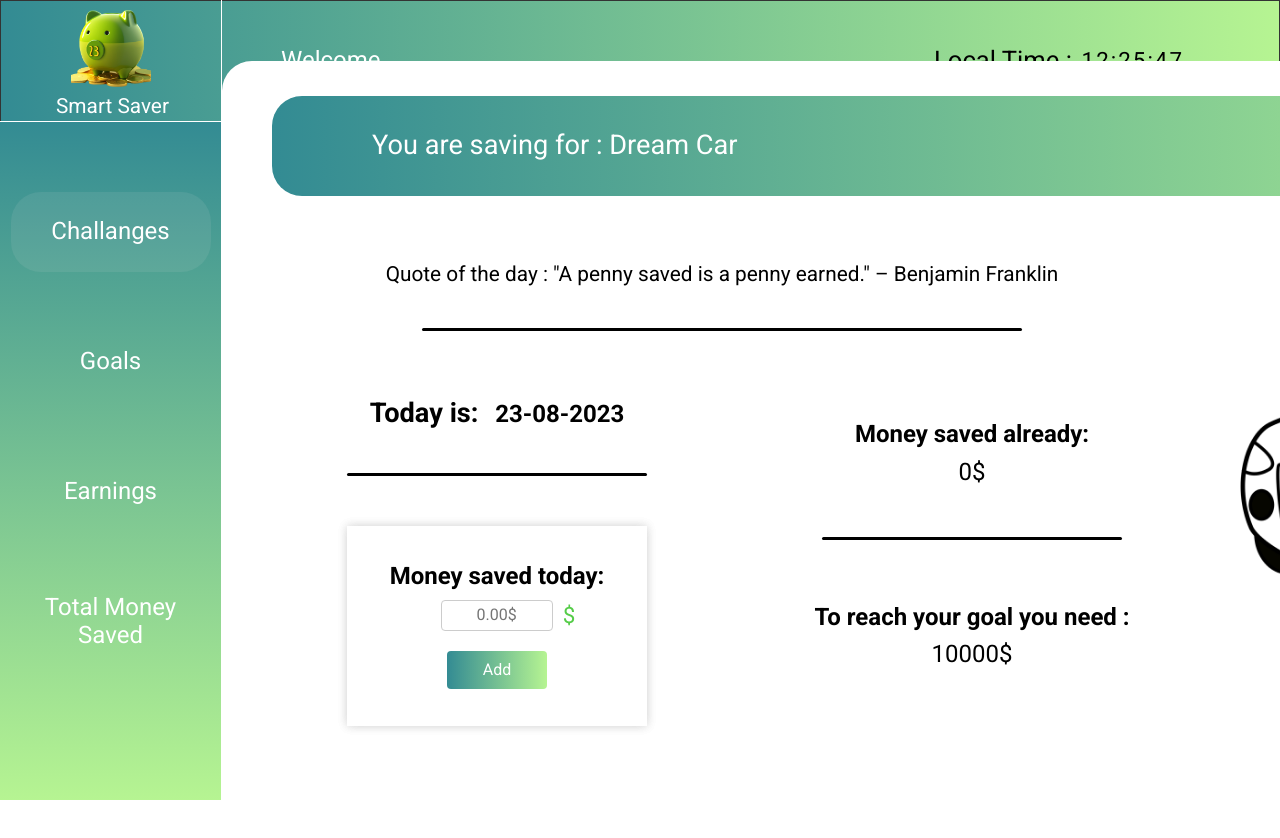
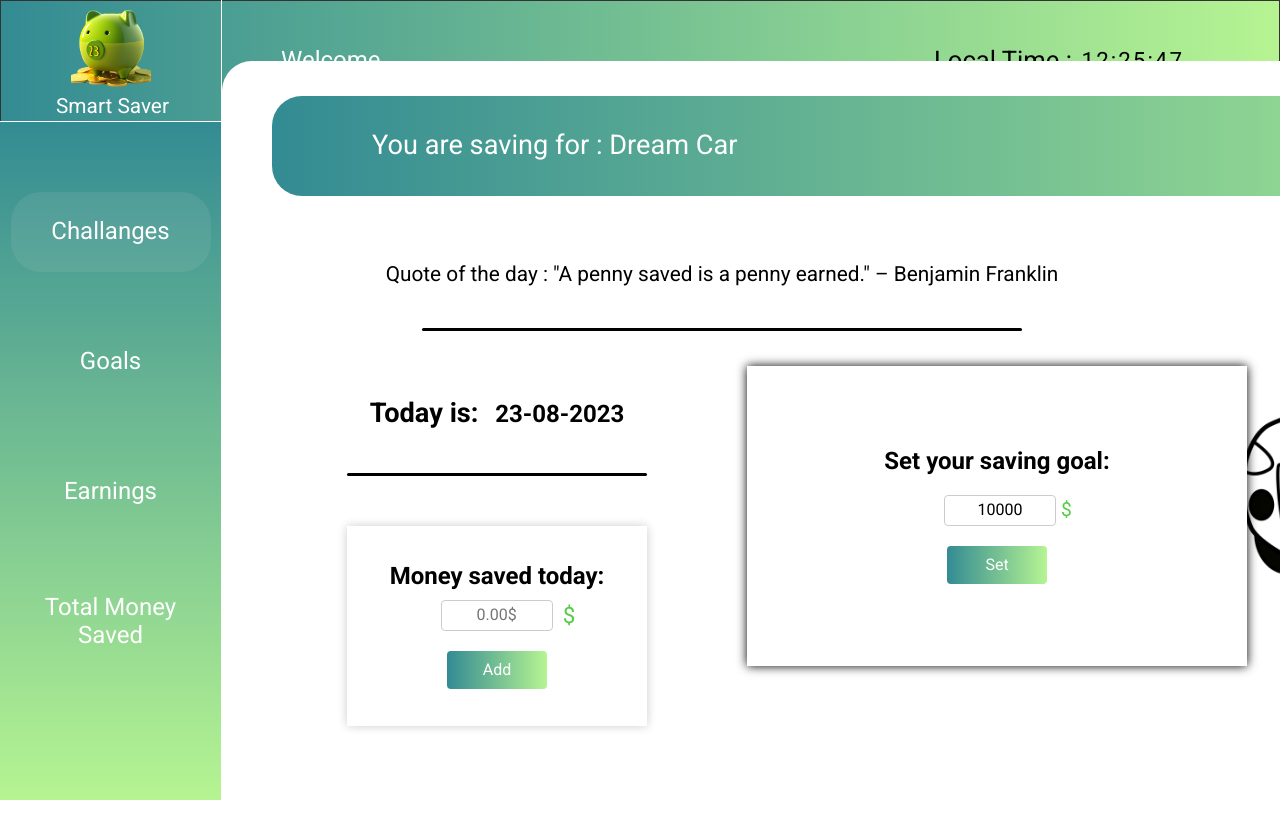
Before and after one commit to KenooG/Savings, a React (Vite) app: page /site in a window 1280 px wide. Shown: the top 838 px of the page. Built offline with nearby package versions, Linux system fonts and the light colour scheme; no server answers.

Commit message:
takie troche dzialajace input_value

```diff
--- a/sites/components/SiteComponents/UnderHeaderComponents/Challanges.jsx
+++ b/sites/components/SiteComponents/UnderHeaderComponents/Challanges.jsx
@@ -2,11 +2,13 @@ import React, {useEffect, useState} from 'react';
 import CurrentDate from './CurrentDate';
 import RandomQuote from "./RandomQuote.jsx";
 import axios from "axios";
+import Target from "./Target.jsx";
 
 
 
 const Challanges = () => {
-
+    const [isTargetSet, setIsTargetSet] = useState(false);
+    const [targetValue, setTargetValue] = useState(10000);
     const [totalValue, setTotalValue] = useState(0);
     const [value, SetValue] = useState(0);
     const [inputValue, setInputValue] = useState('');
@@ -86,16 +88,16 @@ const Challanges = () => {
 
 
 
-    const targetValue = 10000;
+
     const remainingValue = targetValue - value;
-    const percentageSaved = ((value / targetValue) * 100).toFixed(2);
+    const percentageSaved = targetValue !== 0 ? ((value / targetValue) * 100).toFixed(2) : 0;
     const minHeight = 10;
     const maxHeight = 83;
     const calculatedHeight = minHeight + (maxHeight - minHeight) * (percentageSaved / 100);
 
     return (
             <>
-
+                {(percentageSaved == 0 || targetValue == 0) && <Target percentageSaved={percentageSaved} targetValue={targetValue} setTargetValue={setTargetValue} />}
                 <div className="Challange_Des">
                     <p className="SavingGoal1">You are saving for : Dream Car</p>
                     <div className="SavingGoal2">
--- a/sites/components/SiteComponents/UnderHeaderComponents/Target.jsx
+++ b/sites/components/SiteComponents/UnderHeaderComponents/Target.jsx
@@ -1,19 +1,70 @@
-import React, {useEffect, useState} from 'react';
-import CurrentDate from './CurrentDate';
-import RandomQuote from "./RandomQuote.jsx";
+import React, { useState, useEffect } from 'react';
 import axios from "axios";
 
+const Target = ({ percentageSaved, targetValue, setTargetValue }) => {
+
+    const [isTargetSet, setIsTargetSet] = useState(false);
 
 
-const Target = () => {
+    useEffect(() => {
+        const fetchTargetValue = async () => {
+            const userId = localStorage.getItem('userId');
+            try {
+                const response = await axios.get(`http://localhost:8000/target/${userId}`);
+                const numericTargetValue = parseFloat(response.data.target_value); // Konwersja na liczbę
+                setTargetValue(numericTargetValue); // Aktualizacja targetValue w komponencie Challanges
+            } catch (error) {
+                console.error('Błąd podczas pobierania wartości docelowej z serwera:', error);
+            }
+        };
+
+        fetchTargetValue();
+    }, [setTargetValue]);
 
 
 
 
+    const handleSetTarget = async () => {
+        const userId = localStorage.getItem('userId');
+        const numericTargetValue = parseFloat(targetValue);
+        try {
+            await axios.post('http://localhost:8000/target', { userId, target_value: numericTargetValue }); // Użycie numericTargetValue zamiast targetValue
+            console.log('Wartość docelowa zaktualizowana pomyślnie');
+
+            setIsTargetSet(true);
+
+        } catch (error) {
+            console.error('Wystąpił błąd podczas aktualizacji wartości docelowej:', error);
+        }
+    };
 
 
+    useEffect(() => {
+        if (percentageSaved >= 100) {
+            setTargetValue(0);
+            setIsTargetSet(false);
+        }
+    }, [percentageSaved]);
 
+    return (
+        <div className="target-container">
+
+            {!isTargetSet && (
+                <>
+                <div className="Target">
+                    <label htmlFor="targetValue">Set your saving goal:</label>
+                    <div className="labelcontainer">
+                        <input type="number" id="targetValue" name="targetValue" value={targetValue} onChange={(e) => setTargetValue(e.target.value)} />
+                        <span className="dollar-sign">$</span>
+                    </div>
+                    <button onClick={handleSetTarget} disabled={!targetValue}>Set</button>
+                </div>
+                </>
+            )}
+
+        </div>
+    );
 
 }
 
-export default Target
+export default Target;
--- a/src/Main.scss
+++ b/src/Main.scss
@@ -1395,7 +1395,83 @@ p{
 }
 }
 
+}
 
 
+.target-container {
+  position: absolute;
+  z-index: 999;
+  width: 500px;
+  height: 300px;
 
+
+  .Target {
+    width: 500px;
+    height: 300px;
+    display: flex;
+    flex-direction: column;
+    justify-content: center;
+    align-items: center;
+    margin-top: 55px;
+    background-color: #fff;
+    box-shadow: 0 0 10px rgba(0, 0, 0,);
+    z-index: 5;
+
+
+    label {
+      font-family: 'Roboto', sans-serif;
+      font-size: 1.5rem;
+      font-weight: bold;
+      margin-bottom: 20px;
+    }
+
+    .labelcontainer {
+      display: flex;
+      justify-content: center;
+      transform: translateX(11px);
+    }
+
+    input[type="number"]::-webkit-inner-spin-button,
+    input[type="number"]::-webkit-outer-spin-button {
+      -webkit-appearance: none;
+      margin: 0;
+    }
+
+    input[type="number"] {
+      font-family: 'Roboto', sans-serif;
+      width: 100px;
+      padding: 5px;
+      margin-bottom: 20px;
+      border: 1px solid #ccc;
+      border-radius: 4px;
+      text-align: center;
+      -moz-appearance: textfield;
+
+    }
+
+    .dollar-sign {
+      font-family: 'Roboto', sans-serif;
+      font-size: 1.2rem;
+      padding-left: 5px;
+      color: #55cc48;
+      transform: translateY(3.5px);
+
+    }
+
+    button {
+      font-family: 'Roboto', sans-serif;
+      width: 100px;
+      padding: 10px 20px;
+      background-image: linear-gradient(to right, rgb(51, 139, 147), rgb(182, 244, 146));
+      color: #fff;
+      border: none;
+      border-radius: 4px;
+      cursor: pointer;
+      font-size: 16px;
+    }
+
+    button:hover {
+      background-image: linear-gradient(to left, rgb(51, 139, 147), rgb(182, 244, 146));
+    }
+  }
 }
```
Also changed, not shown: 1 other file (tests, documents, lock files or other folders).
